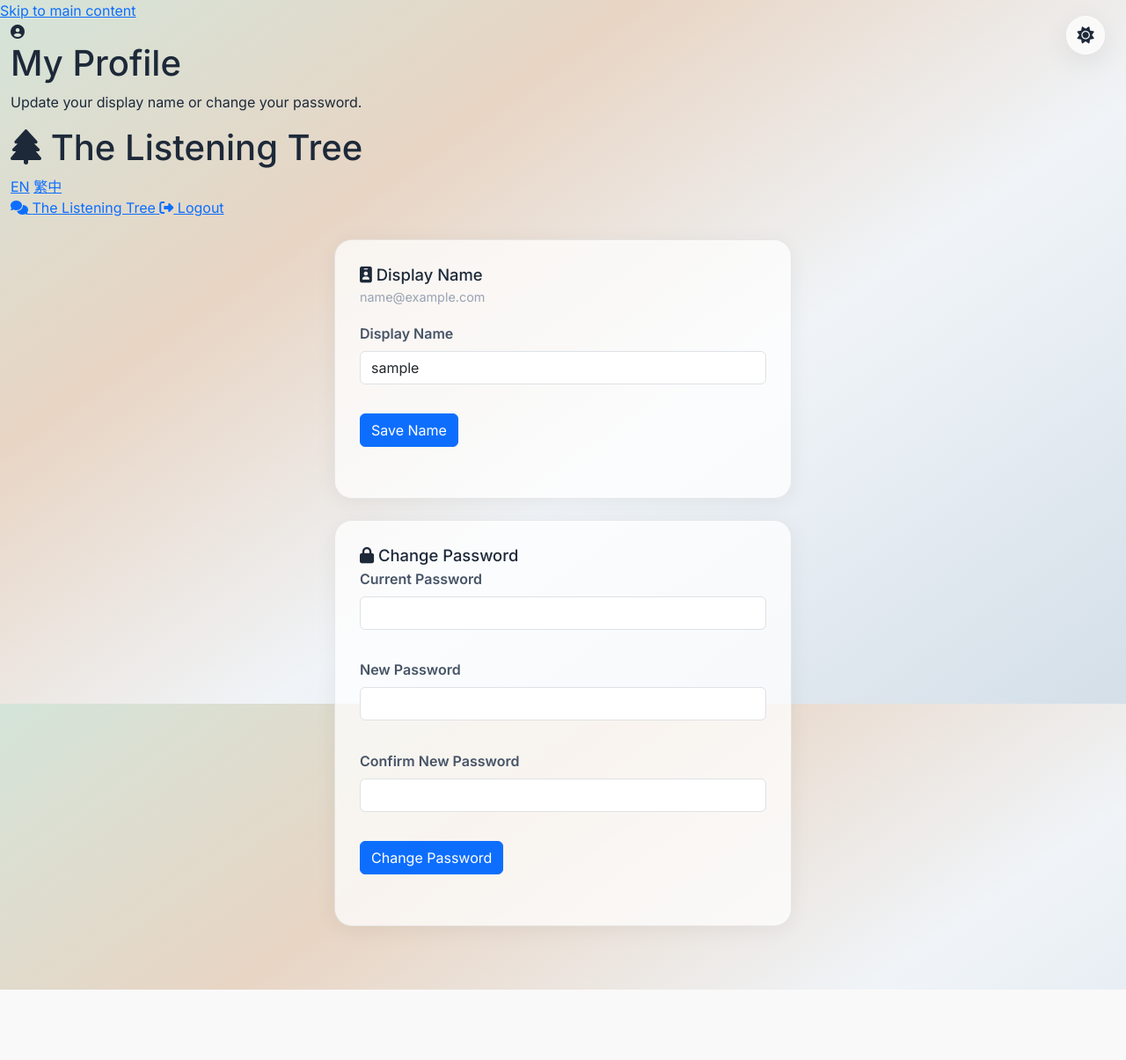
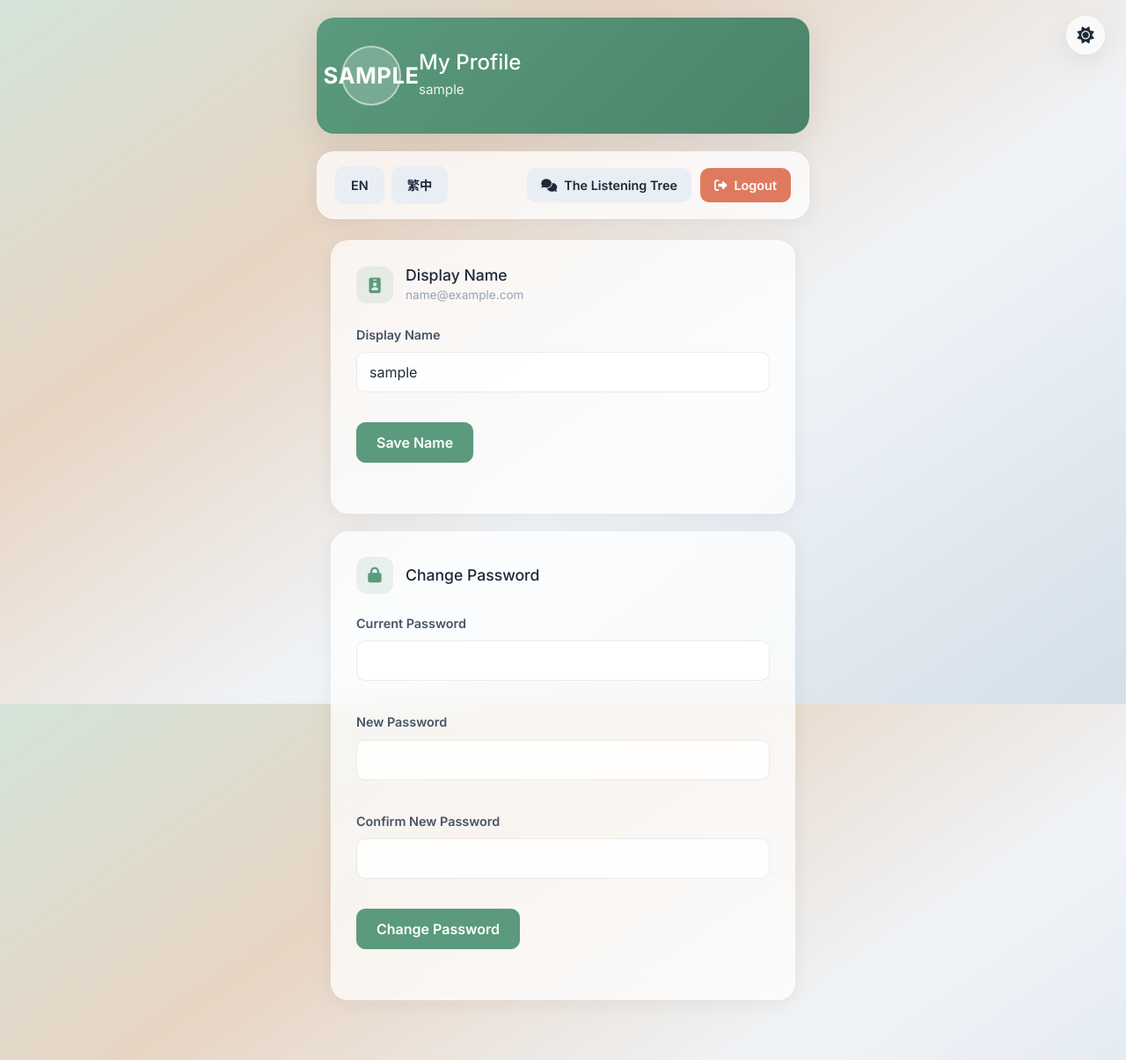
Before and after one commit to Brian-code-123/The-Listening-Tree, a FastAPI app: page /profile in a window 1280 px wide. Shown: the whole page at 88% size. Before the commit the page ends 1125 px from the top, so only its background shows below. Run offline with FastAPI, Linux system fonts and the light colour scheme; the visitor is signed in with stand-in values (Sample User, id 1); a database or web service that is not in the repository returns one stand-in record (values such as "Sample title"); some libraries are stand-ins or nearby versions.

Commit message:
Redesign profile page
Banner and nav bar were reusing markup from the accessibility page but
those classes only exist scoped to .page-accessibility, so on
/profile they rendered as plain unstyled boxes. Gave the page its own
.page-profile styles instead: a gradient hero with an avatar circle,
a proper glass nav bar, and icon badges on each settings card, in
line with the rest of the app's look.

```diff
--- a/templates/profile.html
+++ b/templates/profile.html
@@ -24,31 +24,96 @@
     <script defer src="/_vercel/insights/script.js"></script>
 
     <style>
+        .page-profile { font-size: 1.05rem; line-height: 1.6; background: var(--gradient-bg); }
+        .page-profile .skip-link {
+            position: absolute; top: -50px; left: 10px; background: var(--primary); color: white;
+            padding: 10px 18px; border-radius: var(--radius-xs); z-index: 10000; transition: top 0.2s;
+        }
+        .page-profile .skip-link:focus { top: 10px; }
+
+        /* Hero header: avatar + name + email, mirrors the login page's
+           welcome-panel gradient so /profile reads as part of the same app
+           instead of a bare form. */
+        .page-profile .profile-hero {
+            max-width: 560px; margin: 20px auto; padding: 32px 28px;
+            border-radius: var(--radius); background: var(--gradient-welcome);
+            color: white; display: flex; align-items: center; gap: 20px;
+            box-shadow: var(--shadow-lg);
+        }
+        .page-profile .profile-avatar {
+            flex-shrink: 0; width: 68px; height: 68px; border-radius: 50%;
+            background: rgba(255, 255, 255, 0.2); border: 2px solid rgba(255, 255, 255, 0.5);
+            display: flex; align-items: center; justify-content: center;
+            font-size: 1.6rem; font-weight: 700; letter-spacing: 0.02em;
+        }
+        .page-profile .profile-hero-text h1 { margin: 0 0 4px; font-size: 1.5rem; }
+        .page-profile .profile-hero-text p { margin: 0; opacity: 0.9; font-size: 0.95rem; word-break: break-all; }
+
+        /* Nav bar: same glass-card language as the other authenticated pages */
+        .page-profile .nav-bar {
+            background: var(--bg-card); backdrop-filter: blur(var(--glass-blur));
+            -webkit-backdrop-filter: blur(var(--glass-blur));
+            padding: 16px 20px; margin: 0 auto 24px; max-width: 560px; border-radius: var(--radius);
+            display: flex; justify-content: space-between; align-items: center;
+            flex-wrap: wrap; gap: 12px; border: var(--glass-border); box-shadow: var(--shadow);
+        }
+        .page-profile .lang-switch { display: flex; gap: 8px; }
+        .page-profile .lang-btn {
+            padding: 8px 16px; border-radius: var(--radius-xs); text-decoration: none;
+            background: var(--bg-secondary); color: var(--text-primary);
+            border: 2px solid transparent; transition: all 0.2s; font-weight: 600; font-size: 0.9rem;
+        }
+        .page-profile .lang-btn.active, .page-profile .lang-btn:hover { background: var(--primary); color: white; border-color: var(--primary); }
+        .page-profile .nav-buttons { display: flex; gap: 10px; flex-wrap: wrap; }
+        .page-profile .btn-accessible {
+            display: inline-flex; align-items: center; gap: 8px; padding: 8px 16px;
+            border-radius: var(--radius-xs); text-decoration: none; font-weight: 600; font-size: 0.9rem;
+            transition: all 0.2s; border: none;
+        }
+        .page-profile .btn-secondary-accessible { background: var(--bg-secondary); color: var(--text-primary); }
+        .page-profile .btn-danger-accessible { background: var(--danger); color: white; }
+        .page-profile .btn-accessible:hover { transform: translateY(-1px); box-shadow: 0 4px 12px rgba(0,0,0,0.12); }
+
+        .page-profile main { max-width: 560px; margin: 0 auto; padding: 0 16px 48px; }
+
         .page-profile .profile-card {
-            background: var(--bg-card);
-            border: 1px solid var(--border);
-            border-radius: var(--radius);
-            box-shadow: var(--shadow);
-            padding: 28px;
-            max-width: 520px;
-            margin: 0 auto 24px;
+            background: var(--bg-card); backdrop-filter: blur(var(--glass-blur));
+            -webkit-backdrop-filter: blur(var(--glass-blur));
+            border: var(--glass-border); border-radius: var(--radius);
+            box-shadow: var(--shadow); padding: 28px; margin-bottom: 20px;
         }
-        .page-profile .profile-card h2 {
-            font-size: 1.15rem;
-            color: var(--text-primary);
-            margin-bottom: 4px;
+        .page-profile .profile-card-head { display: flex; align-items: center; gap: 14px; margin-bottom: 20px; }
+        .page-profile .profile-card-icon {
+            flex-shrink: 0; width: 42px; height: 42px; border-radius: 12px;
+            background: var(--primary-light); color: var(--primary);
+            display: flex; align-items: center; justify-content: center; font-size: 1.1rem;
         }
-        .page-profile .profile-card .card-desc {
-            color: var(--text-muted);
-            font-size: 0.9rem;
-            margin-bottom: 18px;
+        .page-profile .profile-card h2 { font-size: 1.1rem; color: var(--text-primary); margin: 0; }
+        .page-profile .profile-card .card-desc { color: var(--text-muted); font-size: 0.85rem; margin: 2px 0 0; }
+
+        .page-profile .form-label { color: var(--text-secondary); font-weight: 600; font-size: 0.9rem; }
+        .page-profile .form-control {
+            background: var(--bg-input); border: 1px solid var(--border); color: var(--text-primary);
+            border-radius: var(--radius-xs); padding: 10px 14px;
         }
-        .page-profile .form-label { color: var(--text-secondary); font-weight: 600; }
+        .page-profile .form-control:focus {
+            background: var(--bg-input); border-color: var(--primary); color: var(--text-primary);
+            box-shadow: 0 0 0 3px var(--primary-light); outline: none;
+        }
+        .page-profile .btn-primary {
+            background: var(--primary); border-color: var(--primary); border-radius: var(--radius-xs);
+            padding: 10px 22px; font-weight: 600; transition: all 0.2s;
+        }
+        .page-profile .btn-primary:hover { background: var(--primary-hover); border-color: var(--primary-hover); transform: translateY(-1px); }
         .page-profile .field-error { font-size: 0.85rem; color: var(--danger); margin-top: 4px; min-height: 1em; }
-        .page-profile .form-status { font-size: 0.9rem; margin-top: 12px; min-height: 1.2em; }
+        .page-profile .form-status { font-size: 0.9rem; margin-top: 12px; min-height: 1.2em; font-weight: 500; }
         .page-profile .form-status.success { color: var(--success); }
         .page-profile .form-status.error { color: var(--danger); }
-        .page-profile main { padding: 24px 16px 48px; }
+
+        @media (max-width: 480px) {
+            .page-profile .profile-hero { flex-direction: column; text-align: center; padding: 28px 20px; }
+            .page-profile .nav-bar { flex-direction: column; text-align: center; }
+        }
     </style>
 </head>
 <body class="page-profile" data-theme="light">
@@ -61,28 +126,20 @@
     <a href="#main-content" class="skip-link">{{ translations.skip_to_content if translations else 'Skip to main content' }}</a>
 
     <div class="container-fluid">
-        <!-- Banner -->
-        <div class="accessibility-banner" role="banner">
-            <div class="accessibility-banner-icon" aria-hidden="true">
-                <i class="fas fa-user-circle"></i>
-            </div>
-            <div class="accessibility-banner-content">
+        <!-- Hero -->
+        <div class="profile-hero" role="banner">
+            <div class="profile-avatar" aria-hidden="true">{{ (display_name or email or '?')[0]|upper }}</div>
+            <div class="profile-hero-text">
                 <h1>{{ translations.profile_title if translations else 'My Profile' }}</h1>
-                <p>{{ translations.profile_desc if translations else 'Update your display name or change your password.' }}</p>
+                <p>{{ display_name if display_name else email }}</p>
             </div>
         </div>
 
         <!-- Navigation Bar -->
         <nav class="nav-bar" role="navigation" aria-label="{{ translations.main_navigation if translations else 'Main navigation' }}">
-            <div class="nav-header">
-                <h1 class="nav-title">
-                    <span class="nav-title-icon" aria-hidden="true"><i class="fas fa-tree"></i></span>
-                    <span>{{ translations.app_name if translations else 'The Listening Tree' }}</span>
-                </h1>
-                <div class="lang-switch" role="group" aria-label="{{ translations.language_selector if translations else 'Language selector' }}">
-                    <a href="/set_language/en" class="lang-btn {{ 'active' if lang == 'en' else '' }}" aria-label="English">EN</a>
-                    <a href="/set_language/zh-HK" class="lang-btn {{ 'active' if lang == 'zh-HK' else '' }}" aria-label="繁體中文">繁中</a>
-                </div>
+            <div class="lang-switch" role="group" aria-label="{{ translations.language_selector if translations else 'Language selector' }}">
+                <a href="/set_language/en" class="lang-btn {{ 'active' if lang == 'en' else '' }}" aria-label="English">EN</a>
+                <a href="/set_language/zh-HK" class="lang-btn {{ 'active' if lang == 'zh-HK' else '' }}" aria-label="繁體中文">繁中</a>
             </div>
             <div class="nav-buttons">
                 <a href="/" class="btn-accessible btn-secondary-accessible" aria-label="{{ translations.normal_mode if translations else 'Back to chat' }}">
@@ -99,8 +156,13 @@
         <main id="main-content" role="main">
             <!-- Display Name -->
             <div class="profile-card">
-                <h2><i class="fas fa-id-badge" aria-hidden="true"></i> {{ translations.display_name if translations else 'Display Name' }}</h2>
-                <p class="card-desc">{{ email }}</p>
+                <div class="profile-card-head">
+                    <div class="profile-card-icon" aria-hidden="true"><i class="fas fa-id-badge"></i></div>
+                    <div>
+                        <h2>{{ translations.display_name if translations else 'Display Name' }}</h2>
+                        <p class="card-desc">{{ email }}</p>
+                    </div>
+                </div>
                 <form id="nameForm">
                     <div class="mb-3">
                         <label for="display_name" class="form-label">{{ translations.display_name if translations else 'Display Name' }}</label>
@@ -118,7 +180,10 @@
 
             <!-- Change Password -->
             <div class="profile-card">
-                <h2><i class="fas fa-lock" aria-hidden="true"></i> {{ translations.save_password if translations else 'Change Password' }}</h2>
+                <div class="profile-card-head">
+                    <div class="profile-card-icon" aria-hidden="true"><i class="fas fa-lock"></i></div>
+                    <h2>{{ translations.save_password if translations else 'Change Password' }}</h2>
+                </div>
                 <form id="passwordForm">
                     <div class="mb-3">
                         <label for="current_password" class="form-label">{{ translations.current_password if translations else 'Current Password' }}</label>
```
